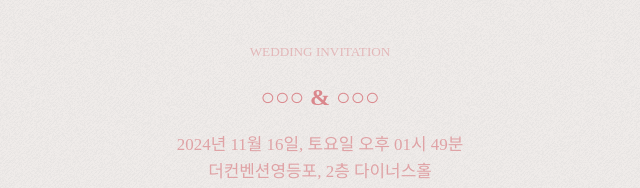
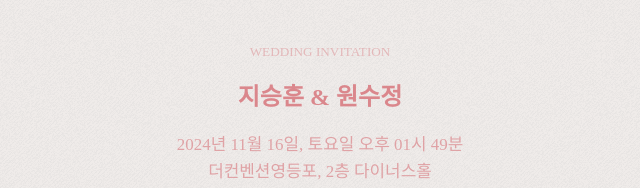
Before and after one commit to 1-theji/wedding-Invitation, a Gatsby site: page / in a window 1280 px wide. Shown: the top 188 px of the page, without its empty margins (320-960 px from the left). Built offline with nearby package versions, Linux system fonts and the light colour scheme; Gatsby itself is replaced by a stand-in of ours; a web font is replaced by a local one.

```diff
--- a/config.js
+++ b/config.js
@@ -6,14 +6,14 @@
 export const WEDDING_DATE = "2024년 11월 16일, 토요일 오후 01시 49분";
 export const WEDDING_LOCATION = "더컨벤션영등포, 2층 다이너스홀";
 
-export const GROOM_NAME = "○○○";
+export const GROOM_NAME = "지승훈";
 export const GROOM_ACCOUNT_NUMBER = "○○은행 ***-***-******";
 export const GROOM_FATHER_NAME = "○○○";
 export const GROOM_FATHER_ACCOUNT_NUMBER = "○○은행 ***-***-******";
 export const GROOM_MOTHER_NAME = "○○○";
 export const GROOM_MOTHER_ACCOUNT_NUMBER = "○○은행 ***-***-******";
 
-export const BRIDE_NAME = "○○○";
+export const BRIDE_NAME = "원수정";
 export const BRIDE_ACCOUNT_NUMBER = "○○은행 ***-***-******";
 export const BRIDE_FATHER_NAME = "○○○";
 export const BRIDE_FATHER_ACCOUNT_NUMBER = "○○은행 ***-***-******";
```
Also changed, not shown: src/components/gallery.jsx (+6 -6 lines), src/assets/snapImage01.png (renamed from src/assets/KakaoTalk_Image_2024-05-31-16-15-12.png), src/assets/snapImage06.png (renamed from src/assets/KakaoTalk_Image_2024-05-31-16-15-27.png), 10 other files.
